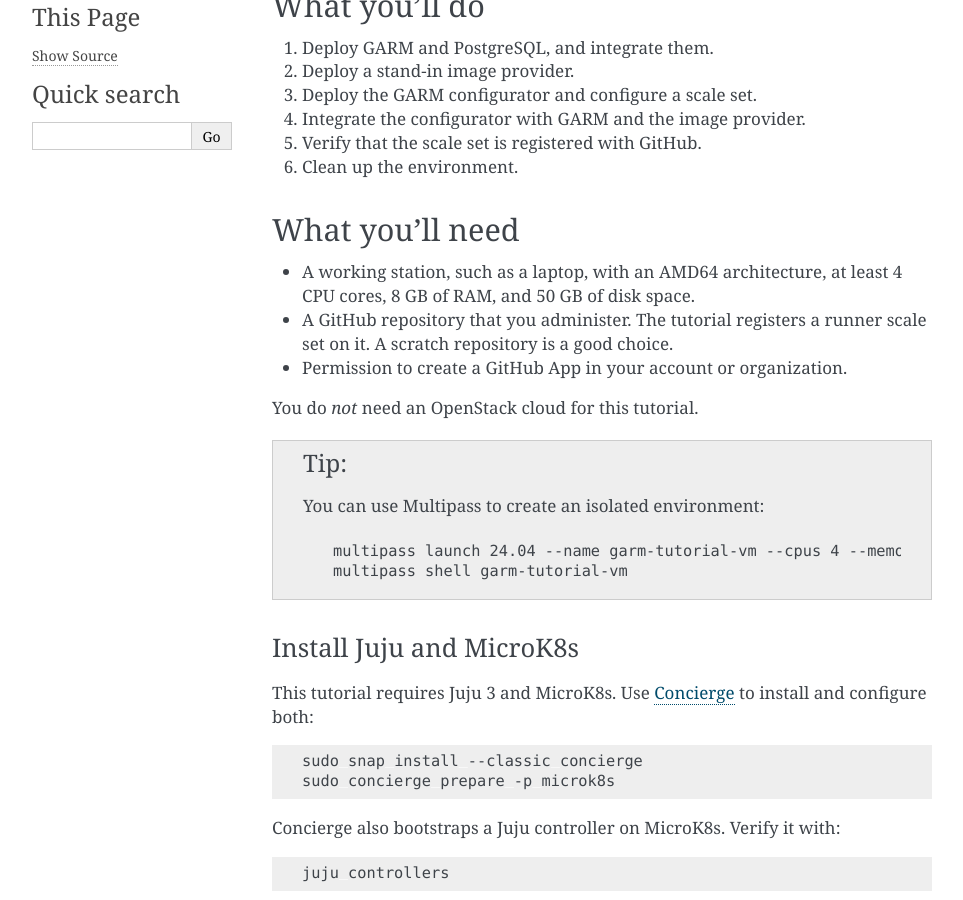
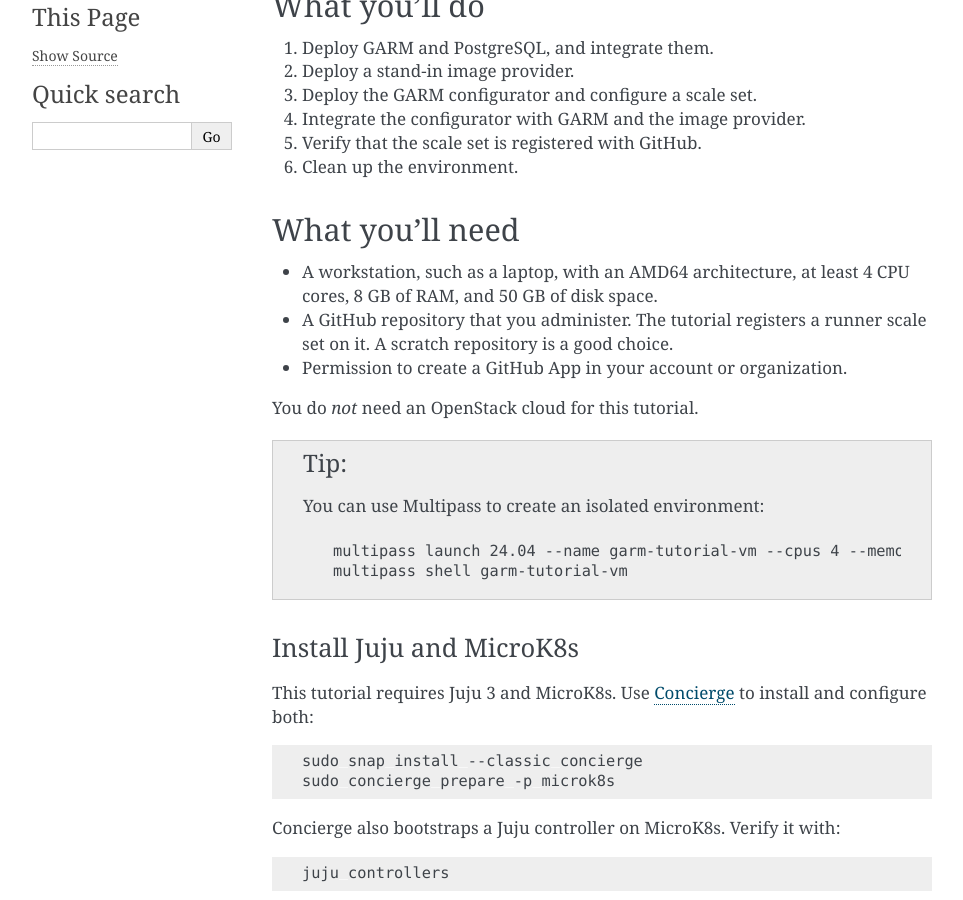
Before and after one commit to canonical/github-runner-operators, a Sphinx documentation site: the page built from docs/tutorial/garm.md, in a window 1280 px wide and 900 px high, scrolled down 525 px. Shown: the whole window, without its empty margins (148-1111 px from the left). Built offline with Sphinx 7.4.7, drawn with Linux system fonts in a browser that asks for light colours; comment, search, counter and statistics services are not loaded.

Commit message:
docs(tutorial): use the standard term workstation

```diff
--- a/docs/tutorial/garm.md
+++ b/docs/tutorial/garm.md
@@ -28,7 +28,7 @@
 
 ## What you'll need
 
-- A working station, such as a laptop, with an AMD64 architecture, at least 4 CPU cores, 8 GB of
+- A workstation, such as a laptop, with an AMD64 architecture, at least 4 CPU cores, 8 GB of
   RAM, and 50 GB of disk space.
 - A GitHub repository that you administer. The tutorial registers a runner scale set on it. A
   scratch repository is a good choice.
```
